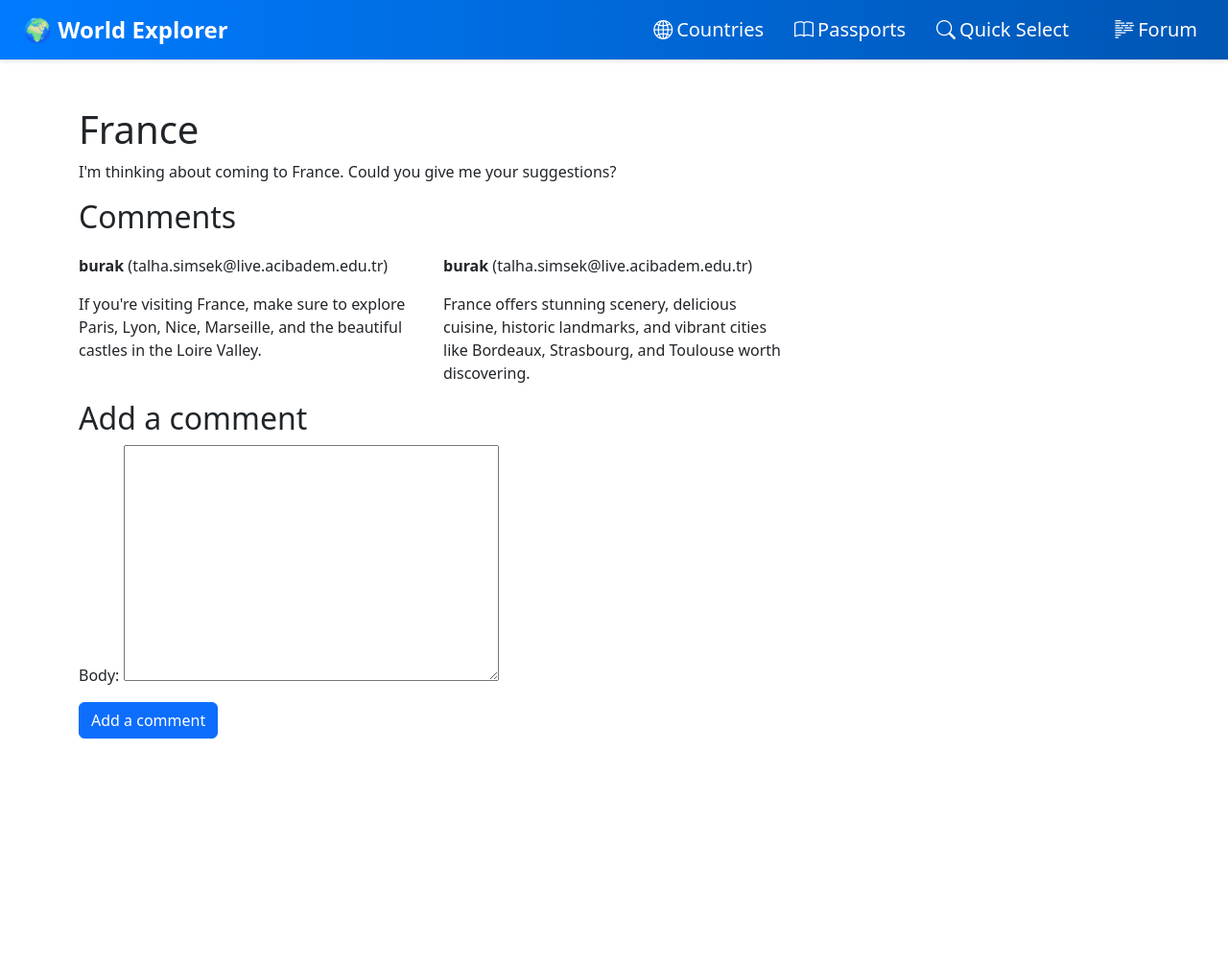
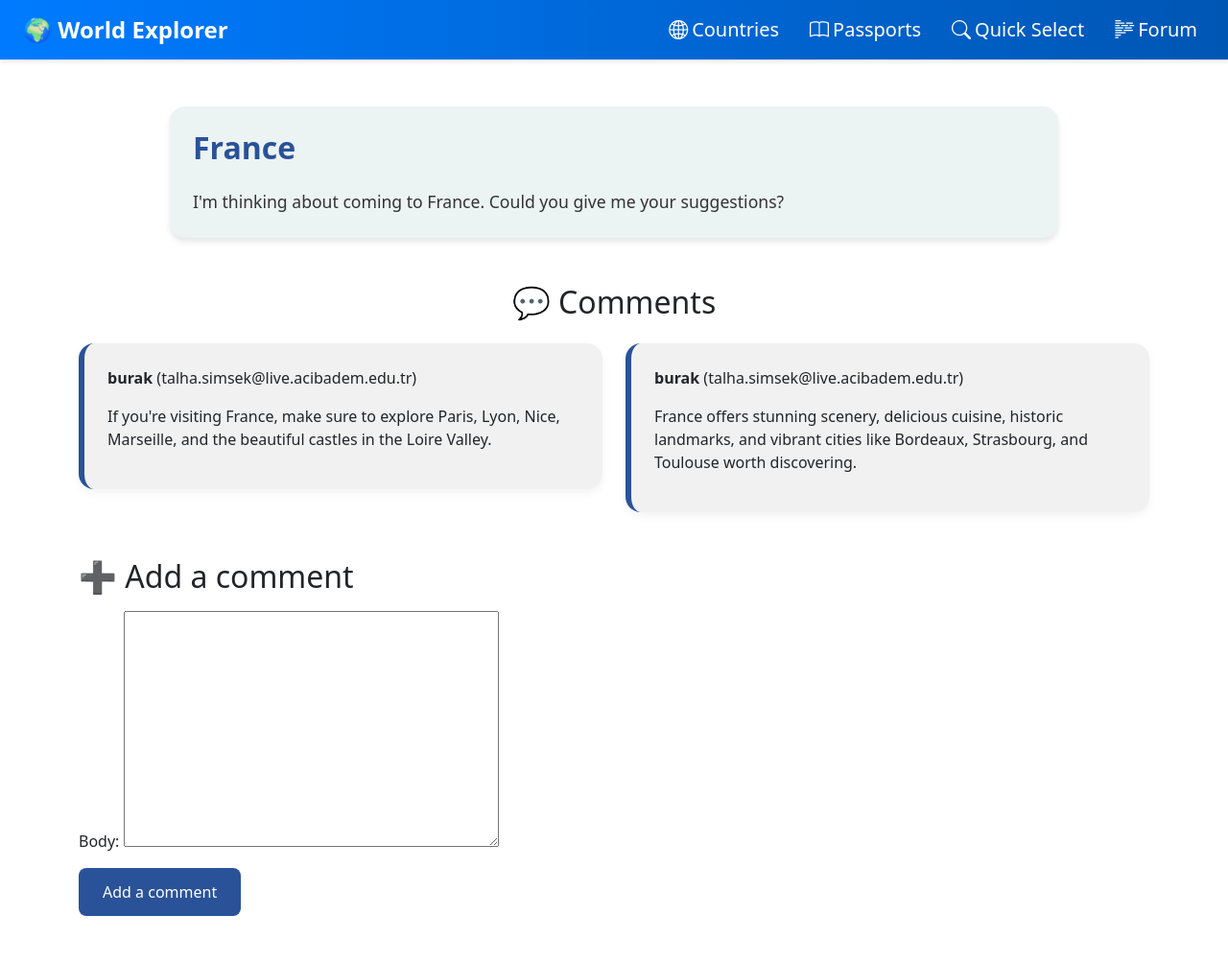
Before and after one commit to talhasimsek66/webproject, a Django app: page /forum/post/10/ in a window 1280 px wide. Shown: the whole page at 96% size. Before the commit the page ends 770 px from the top, so only its background shows below. Run offline with Django 5.2, Linux system fonts and the light colour scheme; data comes from the database, SQL or seed files in the repository; both versions use the stored data as it was after the commit; some libraries are stand-ins or nearby versions.

Commit message:
last version!

```diff
--- a/account/urls.py
+++ b/account/urls.py
@@ -2,7 +2,7 @@ from django.urls import path
 from . import views
 
 urlpatterns = [
-    path('', views.home),
+    path('', views.home, name='account_home'),
     path('login/', views.login_view, name='login'),
     path('register/', views.register_view, name='register'),
     path('logout/', views.logout_view, name='logout'),
--- a/templates/forum_html/post_detail.html
+++ b/templates/forum_html/post_detail.html
@@ -1,85 +1,22 @@
 {% extends 'home.html' %}
 {% load static %}
 
-<!DOCTYPE html>
-<html lang="en">
-<head>
-    <meta charset="UTF-8">
-    <meta name="viewport"
-          content="width=device-width, user-scalable=no, initial-scale=1.0, maximum-scale=1.0, minimum-scale=1.0">
-    <meta http-equiv="X-UA-Compatible" content="ie=edge">
-    <title>{{ post.title }}</title>
-    <link rel="stylesheet" href="https://cdnjs.cloudflare.com/ajax/libs/bootstrap/5.3.3/css/bootstrap.min.css"/>
-    <link rel="stylesheet" href="https://cdnjs.cloudflare.com/ajax/libs/animate.css/4.1.1/animate.min.css"/>
-    <style>
-        body {
-            font-family: 'Segoe UI', sans-serif;
-            background-color: #9aceda;
-            color: #333;
-        }
-        .post-header {
-            text-align: center;
-            margin-top: 2rem;
-        }
-        .post-header h1 {
-            font-size: 2.5rem;
-            color: #2a5298;
-        }
-        .post-content {
-            background-color: #fff;
-            padding: 1.5rem;
-            border-radius: 1rem;
-            box-shadow: 0 5px 15px rgba(0, 0, 0, 0.1);
-        }
-        .comment-section {
-            margin-top: 3rem;
-        }
-        .comment-section h2 {
-            font-size: 1.8rem;
-            margin-bottom: 1.5rem;
-        }
-        .comment-card {
-            background-color: #f1f1f1; /* daha açık ve belirgin gri */
-            padding: 1.5rem;
-            border-radius: 1rem;
-            border-left: 6px solid #2a5298; /* renkli vurgu çizgisi */
-            box-shadow: 0 4px 10px rgba(0, 0, 0, 0.05);
-            margin-bottom: 1.5rem;
-            transition: transform 0.3s ease;
-        }
-        .comment-card:hover {
-            transform: scale(1.02);
-        }
-
-        .comment-card strong {
-            color: #2a5298;
-        }
-        .btn-comment {
-            background-color: #2a5298;
-            color: white;
-            border-radius: 0.5rem;
-            padding: 0.75rem 1.5rem;
-            transition: background-color 0.3s;
-        }
-        .btn-comment:hover {
-            background-color: #1e3c72;
-        }
-    </style>
-</head>
-<body>
 {% block content %}
 <div class="container py-5">
-    <div class="post-header animate__animated animate__fadeInDown">
-        <h1>{{ post.title }}</h1>
+  <div class="row justify-content-center">
+    <div class="col-md-10">
+      <div class="post-card animate__animated animate__fadeInUp">
+        <div class="card-body">
+          <h1 class="card-title mb-4">{{ post.title }}</h1>
+          <p class="card-text">{{ post.content }}</p>
+        </div>
+      </div>
+    </div>
   </div>
 
-    <div class="post-content animate__animated animate__fadeInUp">
-        <p>{{ post.content }}</p>
-    </div>
-
-    <div class="comment-section">
-    <h2 style="margin-bottom: 20px;">Comments</h2>
-    <div class="row row-cols-1 row-cols-sm-2 row-cols-md-3 g-4">
+  <div class="comment-section mt-5">
+    <h2 class="text-center mb-4">💬 Comments</h2>
+    <div class="row row-cols-1 row-cols-md-2 g-4">
       {% for comment in comments %}
         <div class="col">
           <div class="comment-card animate__animated animate__fadeInUp">
@@ -90,17 +27,64 @@
       {% endfor %}
     </div>
 
-    <h2>Add a comment</h2>
+    <h2 class="mt-5 mb-3">➕ Add a comment</h2>
     <form method="post" class="animate__animated animate__fadeIn">
       {% csrf_token %}
       <div class="mb-3">
         {{ comment_form.as_p }}
       </div>
-        <button type="submit" class="btn btn-primary">Add a comment</button>
+      <button type="submit" class="btn btn-comment">Add a comment</button>
     </form>
   </div>
+</div>
 
-</div>
+<style>
+  .post-card {
+    background-color: #ecf3f3;
+    border-radius: 1rem;
+    box-shadow: 0 4px 6px rgba(0, 0, 0, 0.1);
+    overflow: hidden;
+    transition: transform 0.2s ease-in-out;
+  }
+  .post-card:hover {
+    transform: translateY(-5px);
+  }
+  .card-body {
+    padding: 1.5rem;
+  }
+  .card-title {
+    font-size: 2rem;
+    font-weight: bold;
+    color: #2a5298;
+  }
+  .card-text {
+    font-size: 1.1rem;
+    color: #333;
+  }
+
+  .comment-card {
+    background-color: #f1f1f1;
+    padding: 1.5rem;
+    border-radius: 1rem;
+    border-left: 6px solid #2a5298;
+    box-shadow: 0 4px 10px rgba(0, 0, 0, 0.05);
+    transition: transform 0.3s ease;
+  }
+
+  .comment-card:hover {
+    transform: scale(1.02);
+  }
+
+  .btn-comment {
+    background-color: #2a5298;
+    color: white;
+    border-radius: 0.5rem;
+    padding: 0.75rem 1.5rem;
+    transition: background-color 0.3s;
+  }
+
+  .btn-comment:hover {
+    background-color: #1e3c72;
+  }
+</style>
 {% endblock %}
-</body>
-</html>
--- a/templates/partials/navbar.html
+++ b/templates/partials/navbar.html
@@ -8,7 +8,6 @@
     </button>
     <div class="collapse navbar-collapse" id="navbarLinks">
       <ul class="navbar-nav ms-auto gap-3 align-items-center">
-        </li>
         <li class="nav-item">
           <a class="nav-link text-white fs-5 d-flex align-items-center gap-1" href="/passport/countries">
             <i class="bi bi-globe2"></i> Countries
@@ -23,16 +22,32 @@
           <a class="nav-link text-white fs-5 d-flex align-items-center gap-1" href="/passport/filter">
             <i class="bi bi-search"></i> Quick Select
           </a>
-        <li class="nav-item">
-        <li>
-          <a class="nav-link text-white fs-5 d-flex align-items-center gap-1" href="/forum">
-            <i class="bi bi-body-text"></i> Forum
-          </a>
         </li>
+
+        {% if user.is_authenticated %}
+  <li class="nav-item">
+    <a class="nav-link text-white fs-5 d-flex align-items-center gap-1" href="{% url 'forum:home' %}">
+      <i class="bi bi-house"></i> Home
+    </a>
+  </li>
+  <li class="nav-item">
+    <a class="nav-link text-white fs-5 d-flex align-items-center gap-1" href="{% url 'logout' %}">
+      <i class="bi bi-box-arrow-right"></i> Log Out
+    </a>
+  </li>
+{% else %}
+
+  <li class="nav-item">
+    <a class="nav-link text-white fs-5 d-flex align-items-center gap-1" href="/account">
+      <i class="bi bi-body-text"></i> Forum
+    </a>
+  </li>
+{% endif %}
+
+
       </ul>
     </div>
   </div>
 </nav>
 
-<!-- Bootstrap Icons -->
 <link rel="stylesheet" href="https://cdn.jsdelivr.net/npm/bootstrap-icons@1.10.5/font/bootstrap-icons.css">
```
Also changed, not shown: account/views.py (+8 -3 lines), templates/account_html/add_comment.html (+5 -5 lines), templates/account_html/home.html (+5 -5 lines), templates/account_html/login.html (+4 -4 lines), templates/account_html/register.html (+6 -6 lines), templates/forum_html/home.html (+4 -12 lines), db.sqlite3, templates/forum_html/post_edit.html (line endings or trailing spaces). Lines whose indentation alone changed are shown as unchanged.
